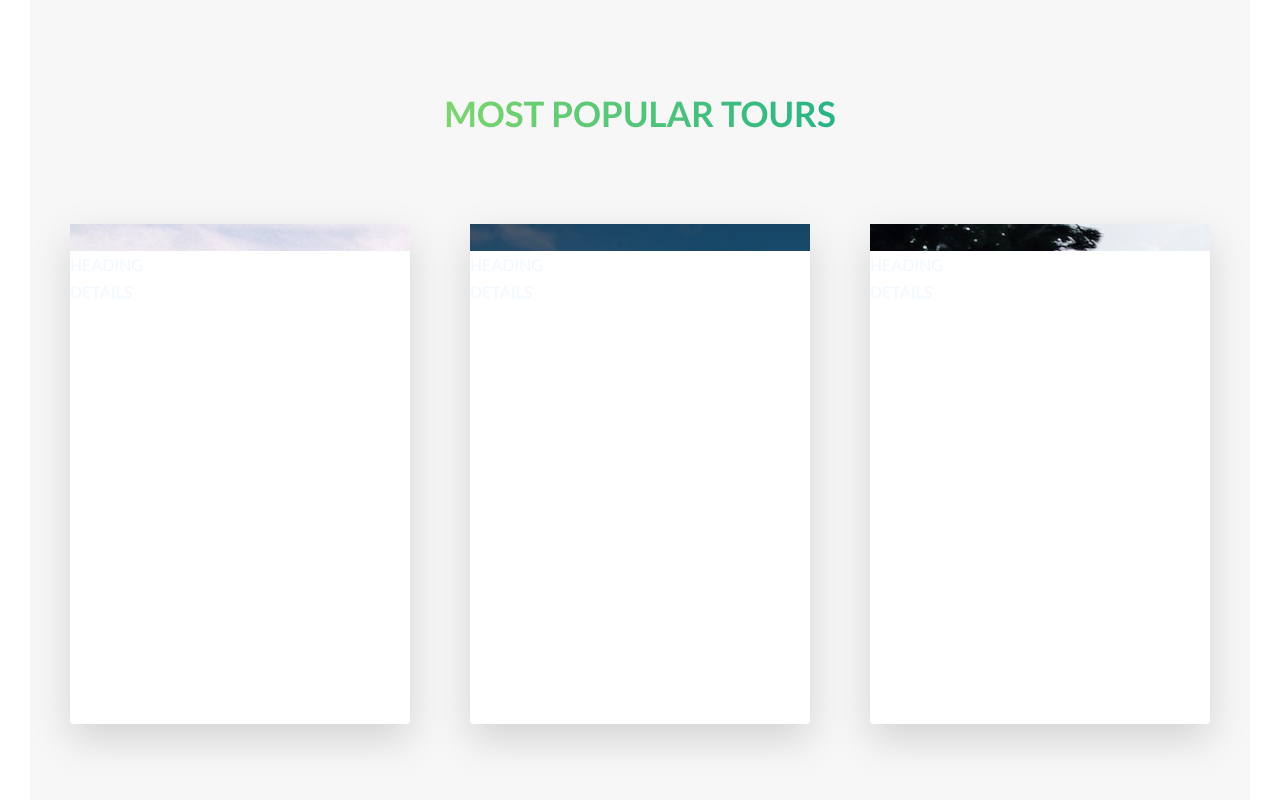
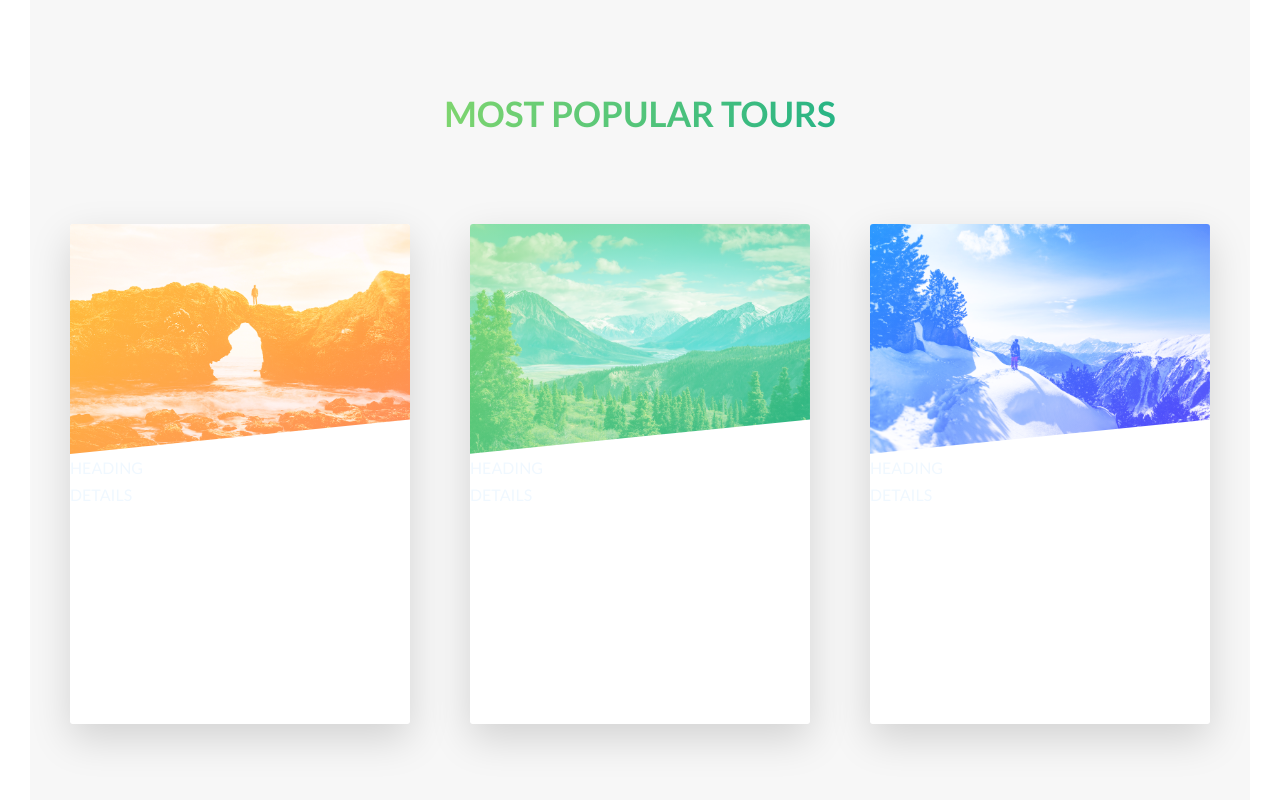
Before and after one commit to urikoffman/natours-project, a website: page index.html in a window 1280 px wide. Shown: the part 2329-3129 px from the top of the page. Drawn offline with Linux system fonts and the light colour scheme.

Commit message:
clip path added to card imgs and header and also webkit modifications

```diff
--- a/sass/components/_card.scss
+++ b/sass/components/_card.scss
@@ -16,6 +16,7 @@
         backface-visibility: hidden;
         border-radius: 3px;
         box-shadow: 0 1.5rem 4rem rgba($color-black, 0.15);
+        overflow: hidden;
         &--front {
             background-color: $color-white;
         }
@@ -40,14 +41,19 @@
     }
     /* FRONT SIDE STYLING */
     &__picture {
+        background-size: cover;
+        height: 23rem;
+        background-blend-mode: screen;
+        -webkit-clip-path: polygon(0 0, 100% 0, 100% 85%, 0 100%);
+        clip-path: polygon(0 0, 100% 0, 100% 85%, 0 100%);
         &-1 {
-            background-image: url(./../../img/nat-5.jpg);
+            background-image: linear-gradient( to right bottom, $color-secondary-light, $color-secondary-dark), url(./../../img/nat-5.jpg);
         }
         &-2 {
-            background-image: url(./../../img/nat-6.jpg);
+            background-image: linear-gradient( to right bottom, $color-primary-light, $color-primary-dark), url(./../../img/nat-6.jpg);
         }
         &-3 {
-            background-image: url(./../../img/nat-7.jpg);
+            background-image: linear-gradient( to right bottom, $color-tertiary-light, $color-tertiary-dark), url(./../../img/nat-7.jpg);
         }
     }
 }
--- a/sass/layout/_header.scss
+++ b/sass/layout/_header.scss
@@ -4,6 +4,7 @@
     background-image: linear-gradient( to right bottom, rgba($color-primary-light, 0.79), rgba($color-primary-dark, 0.79)), url(./../img/hero.jpg);
     background-size: cover;
     background-position: top;
+    -webkit-clip-path: polygon(0 0, 100% 0, 100% 75vh, 0 100%);
     clip-path: polygon(0 0, 100% 0, 100% 75vh, 0 100%);
     /* clip-path: polygon(0 0, 100% 0, 50% 100%); */
     &__logo-box {
```
Also changed, not shown: css/style.css.
